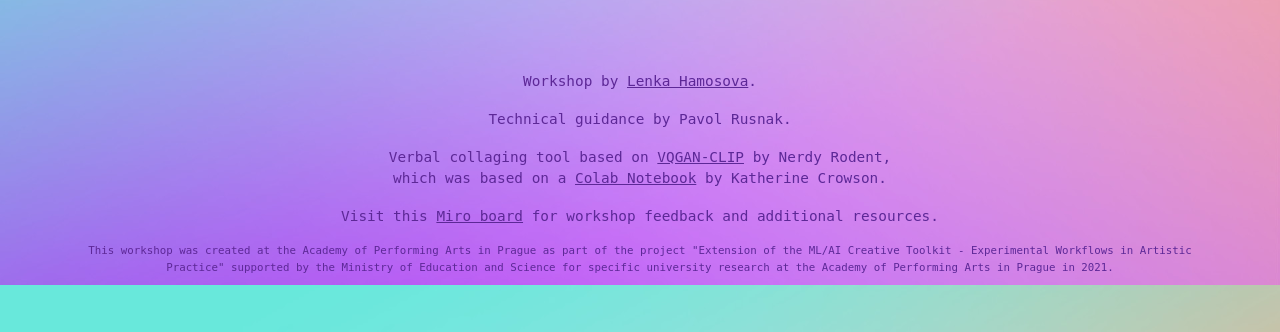
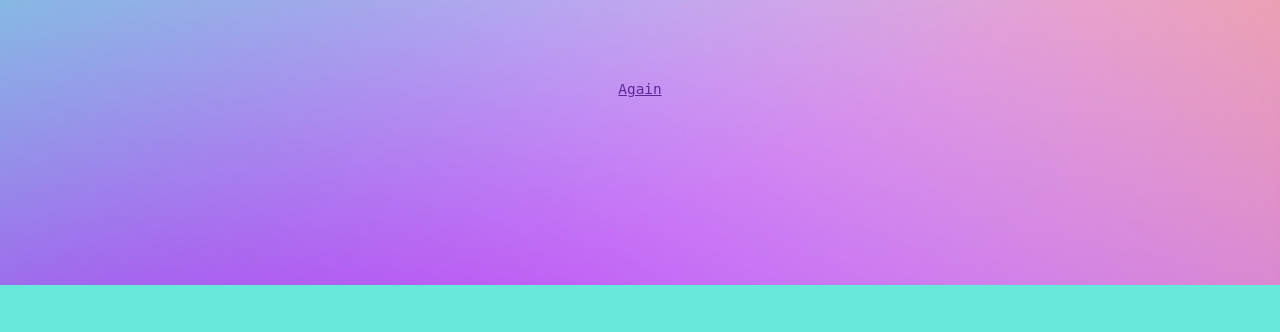
Before and after one commit to prusnak/fictioning, a Flask app: template templates/job.html in a window 1280 px wide. Shown: the part 515-847 px from the top of the page. After the commit the page ends 800 px from the top, so only its background shows below. Run offline with Flask 2, Linux system fonts and the light colour scheme; the template is opened without the code that fills it, so the values that code supplies are empty; some libraries are stand-ins or nearby versions; some web fonts are replaced.

Commit message:
update templates

```diff
--- a/templates/base.html
+++ b/templates/base.html
@@ -15,19 +15,11 @@
   <body>
     <div class="container">
       <div class="row justify-content-center">
-        <a id="title" href="/"><h1>Fictioning Synthetic Reality</h1></a>
+        <h1 id="title">Fictioning Synthetic Reality</h1>
       </div>
 
       {% block content %}{% endblock %}
 
-      <div class="row justify-content-center">
-        <div id="footer">
-          <p>Workshop by <a href="https://hamosova.com" target="_blank">Lenka Hamosova</a>.</p>
-          <p>Technical guidance by Pavol Rusnak.</p>
-          <p>Verbal collaging tool based on <a href="https://github.com/nerdyrodent/VQGAN-CLIP" target="_blank">VQGAN-CLIP</a> by Nerdy Rodent,<br>which was based on a <a href="https://colab.research.google.com/drive/1ZAus_gn2RhTZWzOWUpPERNC0Q8OhZRTZ" target="_blank">Colab Notebook</a> by Katherine Crowson.</p>
-	  <p>Visit this <a href="https://miro.com/app/board/o9J_lvdQNzc=/">Miro board</a> for workshop feedback and additional resources.</p>
-          <p class="small">This workshop was created at the Academy of Performing Arts in Prague as part of the project "Extension of the ML/AI Creative Toolkit - Experimental Workflows in Artistic Practice" supported by the Ministry of Education and Science for specific university research at the Academy of Performing Arts in Prague in 2021.</p>
-        </div>
       </div>
     </div>
   </body>
--- a/templates/job.html
+++ b/templates/job.html
@@ -22,4 +22,10 @@
         </div>
         {% endfor %}
       </div>
+
+    <div class="row justify-content-center">
+      <div id="footer">
+        <a href="/">Again</a>
+      </div>
+
 {% endblock %}
```
Also changed, not shown: templates/index.html (+10 -0 lines).
